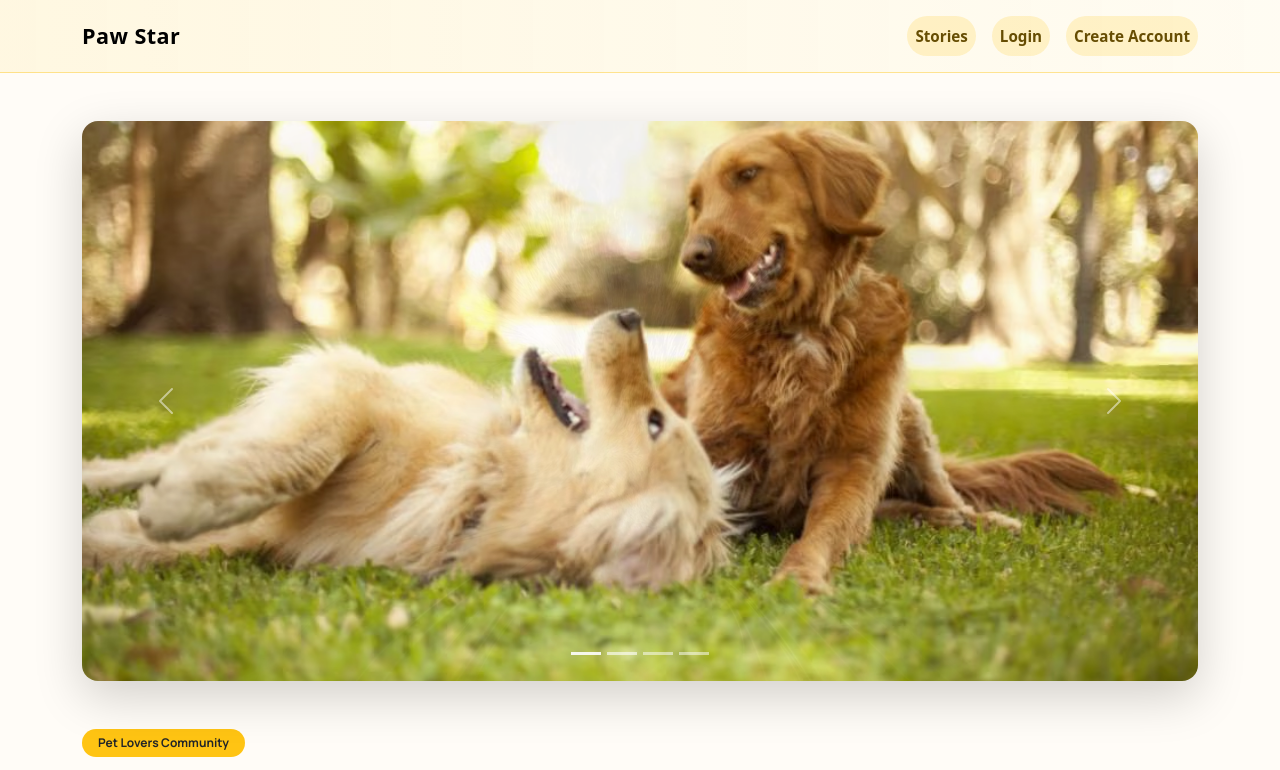
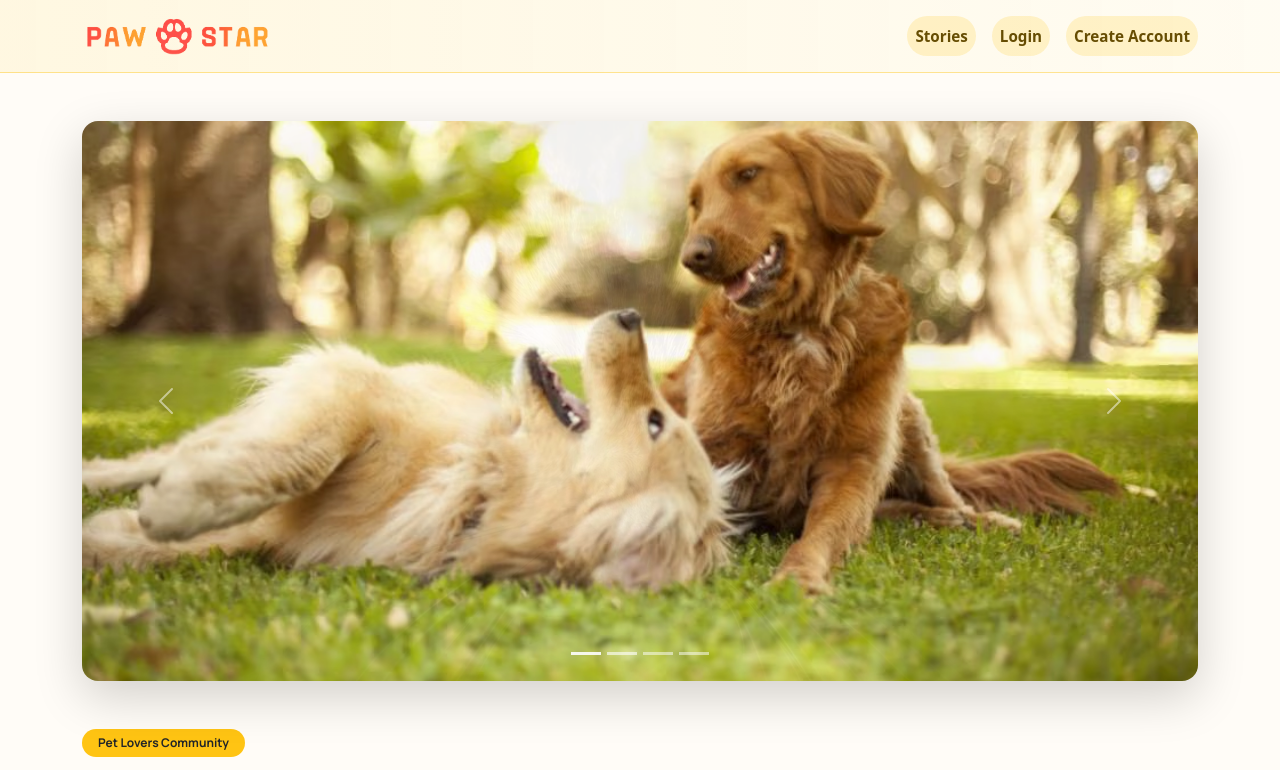
Before and after one commit to yoryord/Paw-Star-app, a website built with Vite: page index.html in a window 1280 px wide. Shown: the top 770 px of the page. Built offline with nearby package versions, Linux system fonts and the light colour scheme.

Commit message:
Refactor code structure for improved readability and maintainability

```diff
--- a/src/components/header/header.css
+++ b/src/components/header/header.css
@@ -4,10 +4,13 @@
 }
 
 .navbar-brand {
-  letter-spacing: 0.02em;
-  color: var(--bs-emphasis-color);
-  font-size: 1.35rem;
-  font-weight: 700;
+  line-height: 1;
+}
+
+.header-logo {
+  height: 38px;
+  width: auto;
+  display: block;
 }
 
 .navbar-toggler:focus {
--- a/src/components/header/header.js
+++ b/src/components/header/header.js
@@ -29,7 +29,9 @@ const buildHeader = () => `
   <header class="app-header border-bottom sticky-top">
     <nav class="navbar navbar-expand-lg w-100 px-0">
       <div class="container d-flex justify-content-between align-items-center">
-        <a class="navbar-brand fw-semibold mb-0" href="/" data-link>Paw Star</a>
+        <a class="navbar-brand p-0 mb-0" href="/" data-link>
+          <img src="/paw_star_logo_v1.png" alt="Paw Star" class="header-logo" />
+        </a>
         <button class="navbar-toggler border-0 p-2" type="button"
           data-bs-toggle="collapse" data-bs-target="#navbarNav"
           aria-controls="navbarNav" aria-expanded="false" aria-label="Toggle navigation">
```
Also changed, not shown: src/components/header/header.html (+3 -1 lines), images_temp/pets/All-about-Ragdoll-cats-.webp (deleted), images_temp/pets/Labrador_Retriever_Dog_Breed_dea12ce1-775e-464f-877a-08f2001ddd75.webp (deleted), images_temp/profiles/08d9b4b8-46bb-4bfc-8ec5-5556488c062c-1772466157297.jpg (deleted), public/paw_star_logo_v1.png (added), 1 other file.
